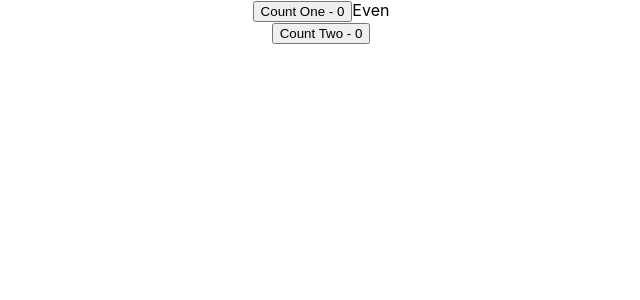
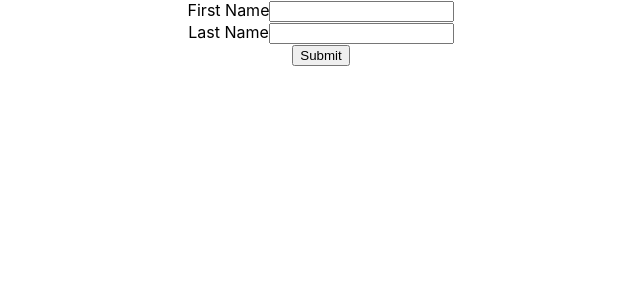
Before and after one commit to ErnestMk1/reactCourse, a React (Create React App) app in the folder my-app/: page / in a window 1280 px wide. Shown: the top 300 px of the page, without its empty margins (319-959 px from the left). Built offline with nearby package versions, Linux system fonts and the light colour scheme.

Commit message:
custom hooks + useRef one

```diff
--- a/my-app/src/App.js
+++ b/my-app/src/App.js
@@ -1,11 +1,11 @@
 import cs from './App.module.css';
 import React from 'react';
-import Counter from './components/Hooks/useMemo/Counter';
+import UserForm from './components/Hooks/CUSTOM/UserForm';
 
 const App = () => {
   return (
     <div className={cs.App}>
-      <Counter />
+      <UserForm />
     </div>
   );
 };
--- /dev/null
+++ b/my-app/src/components/Hooks/CUSTOM/UserForm.jsx
@@ -0,0 +1,42 @@
+import React from "react";
+import useInput from "./hooks/useInput";
+
+const UserForm = () => {
+  const [firstName, bindFirstName, resetFirstName] = useInput('');
+  const [lastName, bindLastName, resetLastName] = useInput('');
+
+  const submitHandler = (e) => {
+    e.preventDefault();
+    alert(`First Name - ${firstName} \nLast Name - ${lastName}`);
+    resetFirstName();
+    resetLastName();
+  };
+
+  return (
+    <div>
+      <form onSubmit={submitHandler}>
+        <div>
+          <label>First Name</label>
+          <input
+            value={bindFirstName.value}
+            type="text"
+            onChange={bindFirstName.onChange}
+          />
+        </div>
+
+        <div>
+          <label>Last Name</label>
+          <input
+            onChange={bindLastName.onChange}
+            type="text"
+            value={bindLastName.value}
+          />
+        </div>
+
+        <button type="submit">Submit</button>
+      </form>
+    </div>
+  );
+};
+
+export default UserForm;
--- /dev/null
+++ b/my-app/src/components/Hooks/CUSTOM/hooks/useInput.js
@@ -0,0 +1,20 @@
+import { useState } from 'react';
+
+const useInput = (initialValue) => {
+  const [value, setValue] = useState(initialValue);
+
+  const reset = () => {
+    setValue(initialValue);
+  };
+
+  const bind = {
+    value,
+    onChange: e => {
+      setValue(e.target.value);
+    },
+  };
+
+  return [value, bind, reset];
+};
+
+export default useInput;
```
Also changed, not shown: my-app/src/components/Hooks/CUSTOM/CounterOne.jsx (added, +24 -0 lines), my-app/src/components/Hooks/CUSTOM/CounterTwo.jsx (added, +24 -0 lines), my-app/src/components/Hooks/CUSTOM/DocTitleOne.jsx (added, +16 -0 lines), my-app/src/components/Hooks/CUSTOM/DocTitleTwo.jsx (added, +16 -0 lines), my-app/src/components/Hooks/CUSTOM/hooks/useCounter.js (added, +19 -0 lines), my-app/src/components/Hooks/CUSTOM/hooks/useDocumentTitle.js (added, +9 -0 lines), my-app/src/components/Hooks/useRef/ClassTime.jsx (added, +34 -0 lines), my-app/src/components/Hooks/useRef/FocusInput.jsx (added, +17 -0 lines), my-app/src/components/Hooks/useRef/HookTimer.jsx (added, +30 -0 lines).
